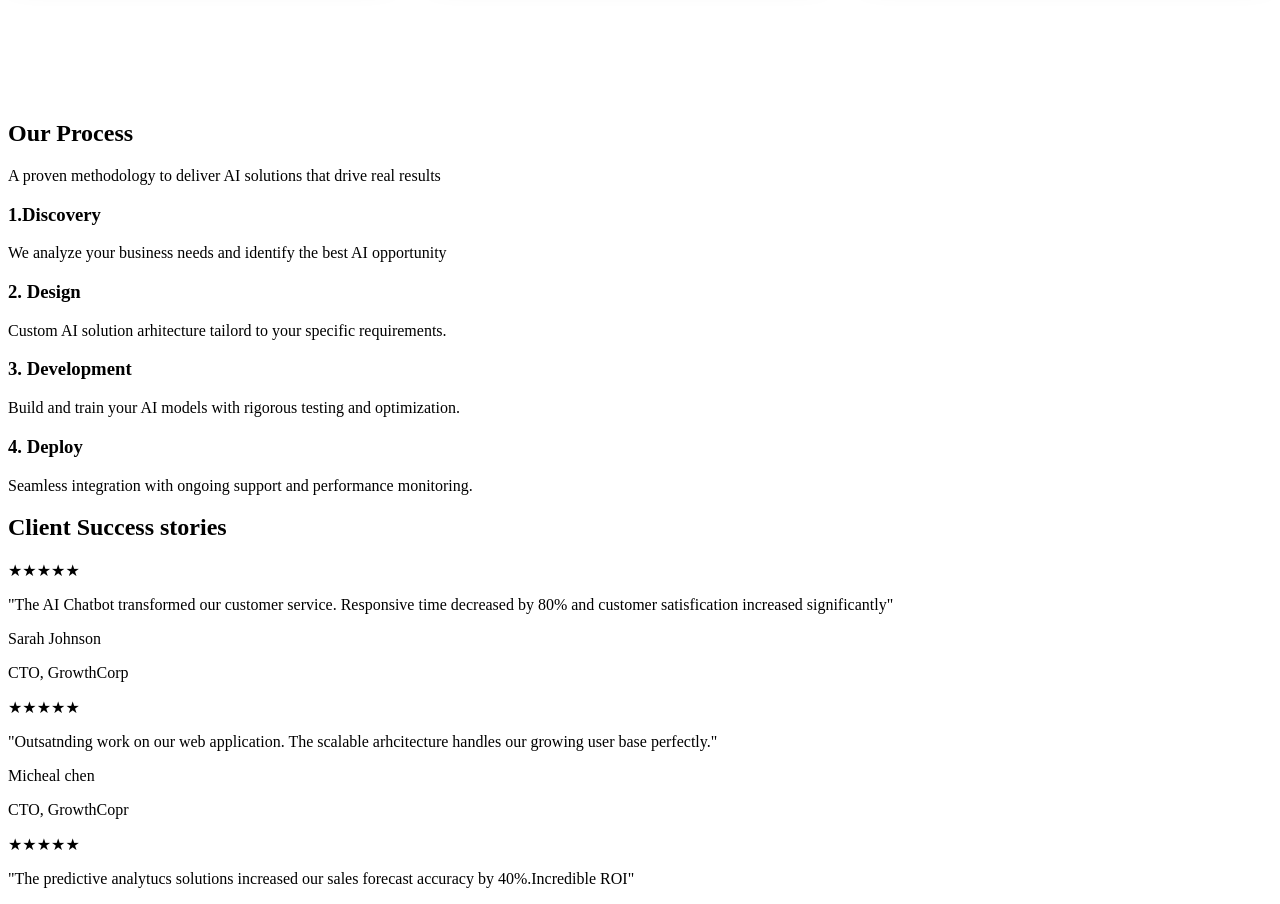
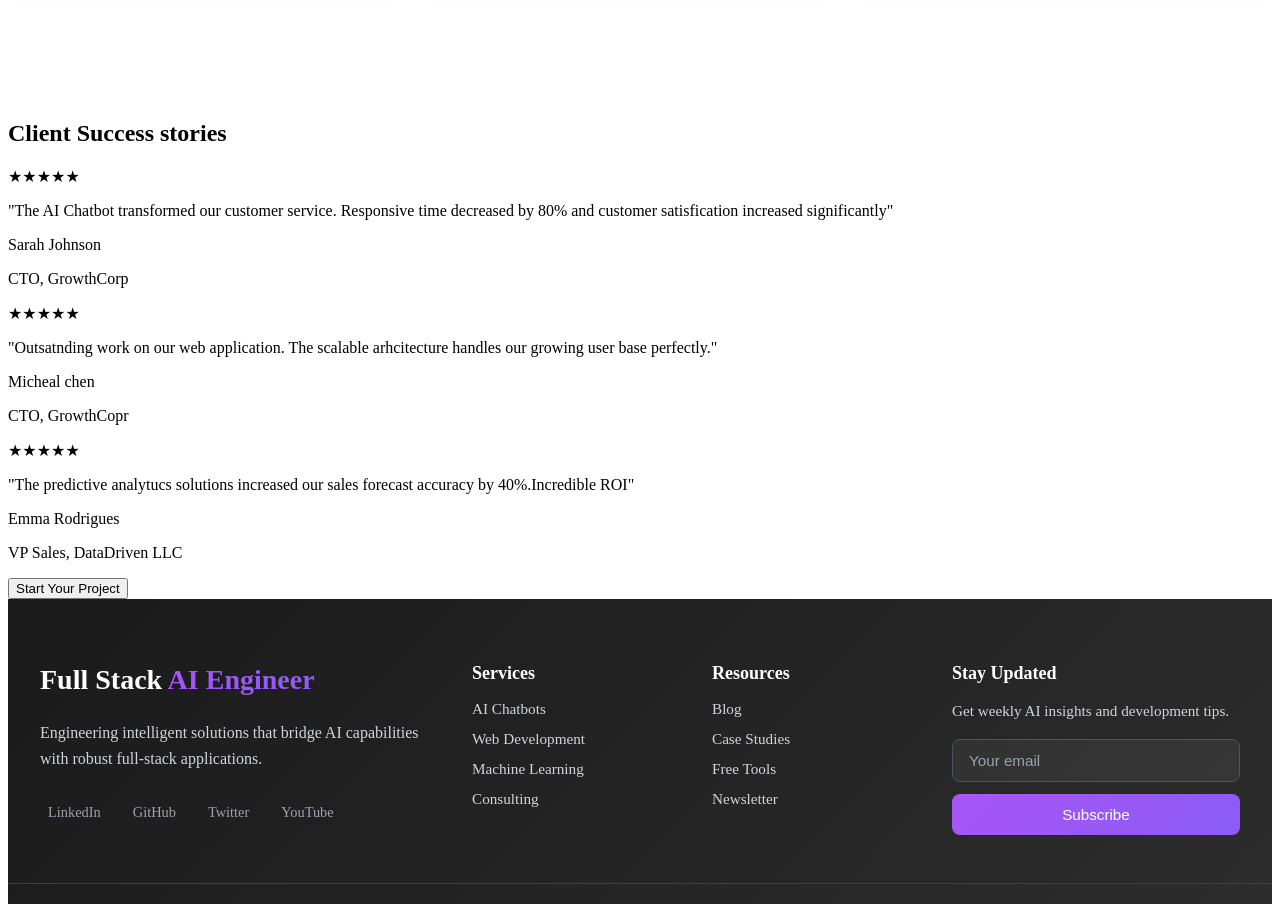
Before and after one commit to PhamelaMhlaba/My-Full-Stack-Personal-Website-with-AI-Integration, a Next.js app in the folder frontend/: page /ai-assistance in a window 1280 px wide. Shown: the part 1940-2844 px from the top of the page. Built offline with nearby package versions, Linux system fonts and the light colour scheme.

Commit message:
deleted our process code logic because I am going to integrate the component into the ai-assistance/page.tsx file

```diff
--- a/frontend/app/ai-assistance/page.tsx
+++ b/frontend/app/ai-assistance/page.tsx
@@ -20,56 +20,6 @@ export default function AiAssistancePage() {
             <Service />
              {/* Pricing Section */}
             <Pricing />
-
-            {/* Process Section */}
-            <section>
-                <h2>Our Process</h2>
-                <p>
-                    A proven methodology to deliver AI solutions that drive real results
-                </p>
-
-                <div>
-                    {/* Step 1 */}
-                    <article>
-                        <h3>
-                            1.Discovery
-                        </h3>
-                        <p>
-                            We analyze your business needs and identify the best AI opportunity
-                        </p>
-                    </article>
-
-                    {/* Step 2 */}
-                    <article>
-                        <h3>
-                            2. Design
-                        </h3>
-                        <p>
-                            Custom AI solution arhitecture tailord to your specific requirements.
-                        </p>
-                    </article>
-
-                    {/* Step 3 */}
-                    <article>
-                        <h3>
-                            3. Development
-                        </h3>
-                        <p>
-                            Build and train your AI models with rigorous testing and optimization.
-                        </p>
-                    </article>
-
-                    {/* Step 4 */}
-                    <article>
-                        <h3>
-                            4. Deploy
-                        </h3>
-                        <p>
-                            Seamless integration with ongoing support and performance monitoring.
-                        </p>
-                    </article>
-                </div>
-            </section>
 
             {/*Client Success Stories Section*/}
 
```
